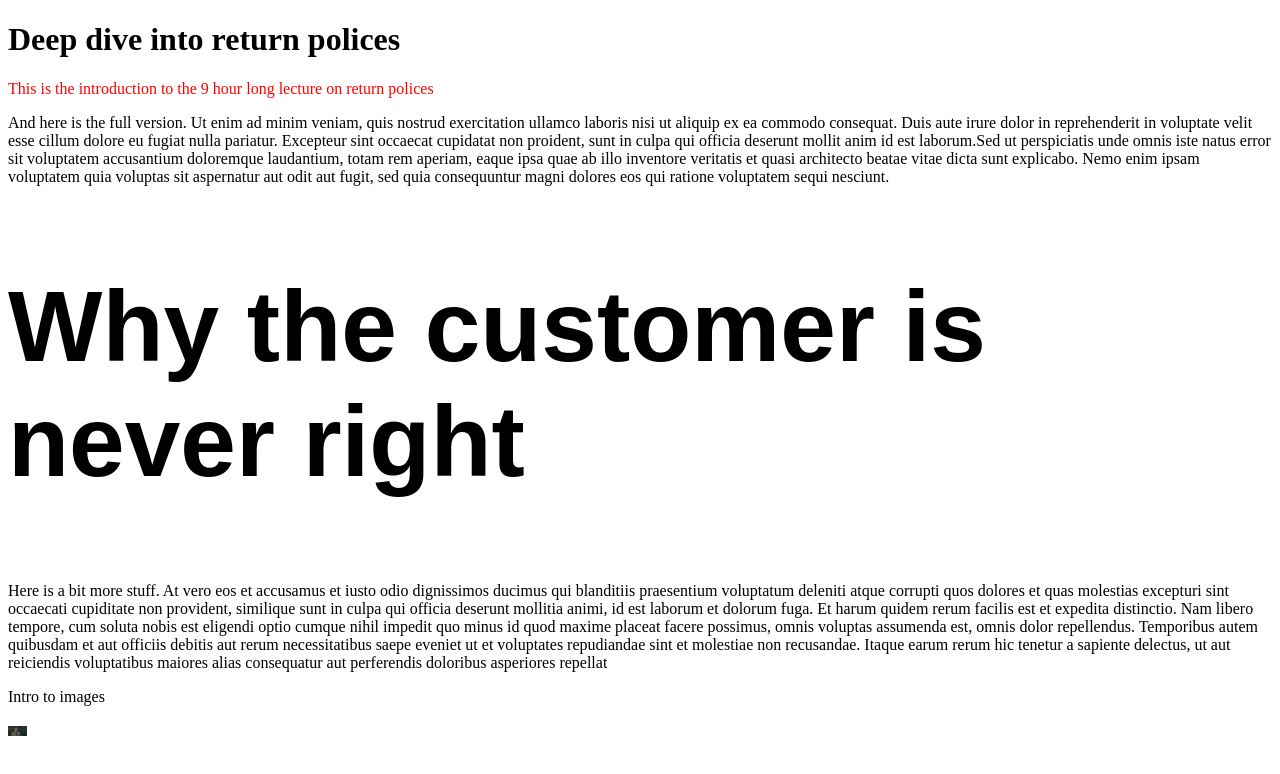
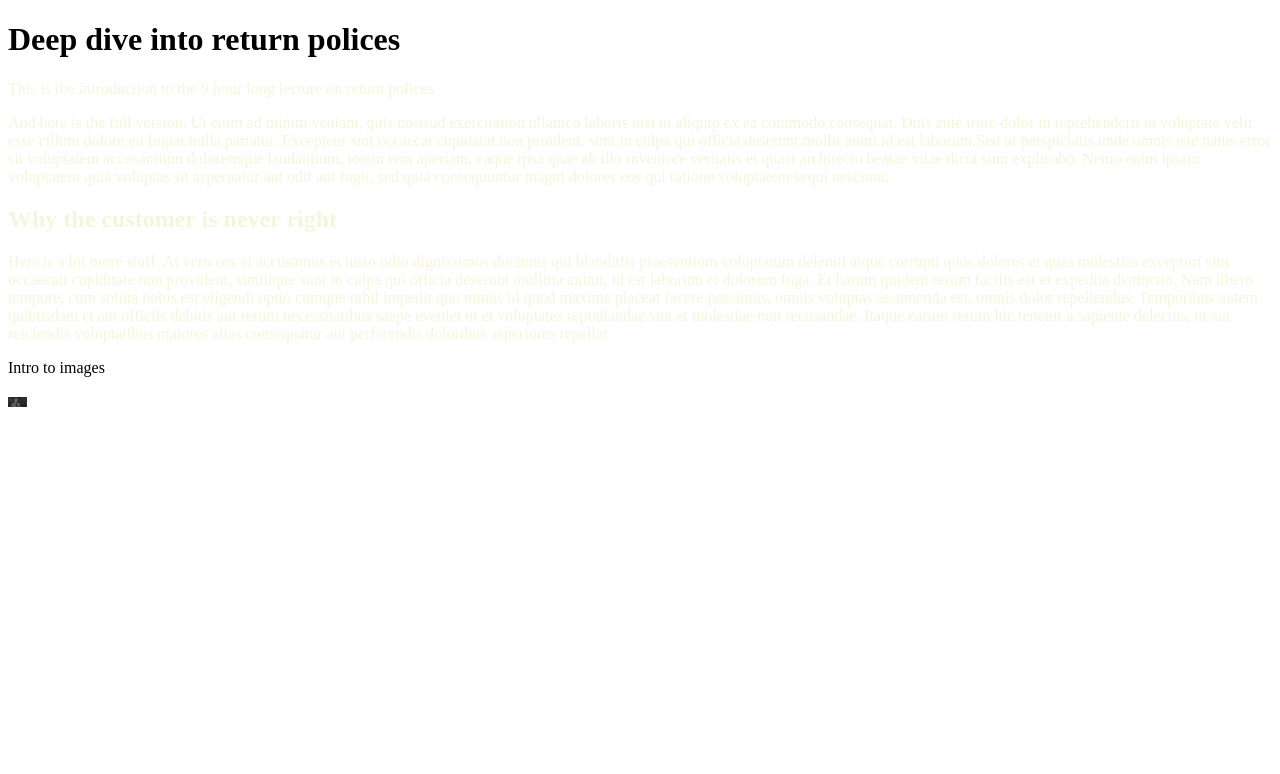
Before and after one commit to Dave-Sterry/boring-lecture, a plain HTML site: page index.html in a window 1280 px wide. Drawn offline with Linux system fonts and the light colour scheme.

Commit message:
add div class boring
Co-authored-by: Max Brockbank <maxbrockbank1999@gmail.com>

```diff
--- a/css/styles.css
+++ b/css/styles.css
@@ -1,13 +1,7 @@
-p.intro {
-  font-style: bold;
-  color: Red;
+
+.boring {
+  color:beige;
 }
-
-h2.intro {
-  font-family: sans-serif;
-  font-size: 100px;
-}
-
 img.intro {
   height: 10px;
   width: auto;
--- a/index.html
+++ b/index.html
@@ -6,14 +6,14 @@
 </head>
 <body>
   <h1>Deep dive into return polices</h1>
+  <div class="boring">
+    <p>This is the introduction to the 9 hour long lecture on return polices</p>
 
-  <p class="intro">This is the introduction to the 9 hour long lecture on return polices</p>
+    <p>And here is the full version. Ut enim ad minim veniam, quis nostrud exercitation ullamco laboris nisi ut aliquip ex ea commodo consequat. Duis aute irure dolor in reprehenderit in voluptate velit esse cillum dolore eu fugiat nulla pariatur. Excepteur sint occaecat cupidatat non proident, sunt in culpa qui officia deserunt mollit anim id est laborum.Sed ut perspiciatis unde omnis iste natus error sit voluptatem accusantium doloremque laudantium, totam rem aperiam, eaque ipsa quae ab illo inventore veritatis et quasi architecto beatae vitae dicta sunt explicabo. Nemo enim ipsam voluptatem quia voluptas sit aspernatur aut odit aut fugit, sed quia consequuntur magni dolores eos qui ratione voluptatem sequi nesciunt.</p>
 
-  <p>And here is the full version. Ut enim ad minim veniam, quis nostrud exercitation ullamco laboris nisi ut aliquip ex ea commodo consequat. Duis aute irure dolor in reprehenderit in voluptate velit esse cillum dolore eu fugiat nulla pariatur. Excepteur sint occaecat cupidatat non proident, sunt in culpa qui officia deserunt mollit anim id est laborum.Sed ut perspiciatis unde omnis iste natus error sit voluptatem accusantium doloremque laudantium, totam rem aperiam, eaque ipsa quae ab illo inventore veritatis et quasi architecto beatae vitae dicta sunt explicabo. Nemo enim ipsam voluptatem quia voluptas sit aspernatur aut odit aut fugit, sed quia consequuntur magni dolores eos qui ratione voluptatem sequi nesciunt.</p>
-
-  <h2 class="intro">Why the customer is never right</h2>
-  <p>Here is a bit more stuff. At vero eos et accusamus et iusto odio dignissimos ducimus qui blanditiis praesentium voluptatum deleniti atque corrupti quos dolores et quas molestias excepturi sint occaecati cupiditate non provident, similique sunt in culpa qui officia deserunt mollitia animi, id est laborum et dolorum fuga. Et harum quidem rerum facilis est et expedita distinctio. Nam libero tempore, cum soluta nobis est eligendi optio cumque nihil impedit quo minus id quod maxime placeat facere possimus, omnis voluptas assumenda est, omnis dolor repellendus. Temporibus autem quibusdam et aut officiis debitis aut rerum necessitatibus saepe eveniet ut et voluptates repudiandae sint et molestiae non recusandae. Itaque earum rerum hic tenetur a sapiente delectus, ut aut reiciendis voluptatibus maiores alias consequatur aut perferendis doloribus asperiores repellat</p>
-
+    <h2>Why the customer is never right</h2>
+    <p>Here is a bit more stuff. At vero eos et accusamus et iusto odio dignissimos ducimus qui blanditiis praesentium voluptatum deleniti atque corrupti quos dolores et quas molestias excepturi sint occaecati cupiditate non provident, similique sunt in culpa qui officia deserunt mollitia animi, id est laborum et dolorum fuga. Et harum quidem rerum facilis est et expedita distinctio. Nam libero tempore, cum soluta nobis est eligendi optio cumque nihil impedit quo minus id quod maxime placeat facere possimus, omnis voluptas assumenda est, omnis dolor repellendus. Temporibus autem quibusdam et aut officiis debitis aut rerum necessitatibus saepe eveniet ut et voluptates repudiandae sint et molestiae non recusandae. Itaque earum rerum hic tenetur a sapiente delectus, ut aut reiciendis voluptatibus maiores alias consequatur aut perferendis doloribus asperiores repellat</p>
+  </div>
   <p >Intro to images</p>
   <img class="intro"src="boring.jpg" alt="boring teacher">
 
```
